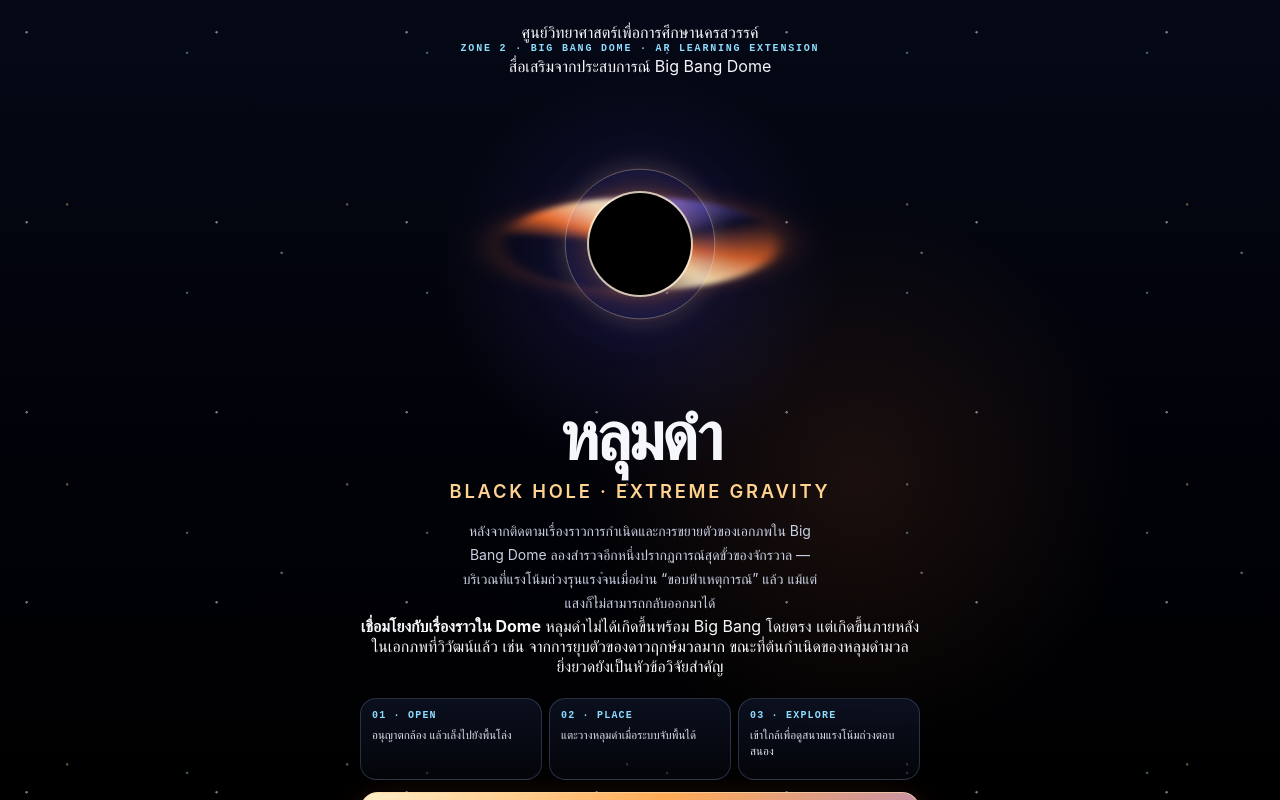
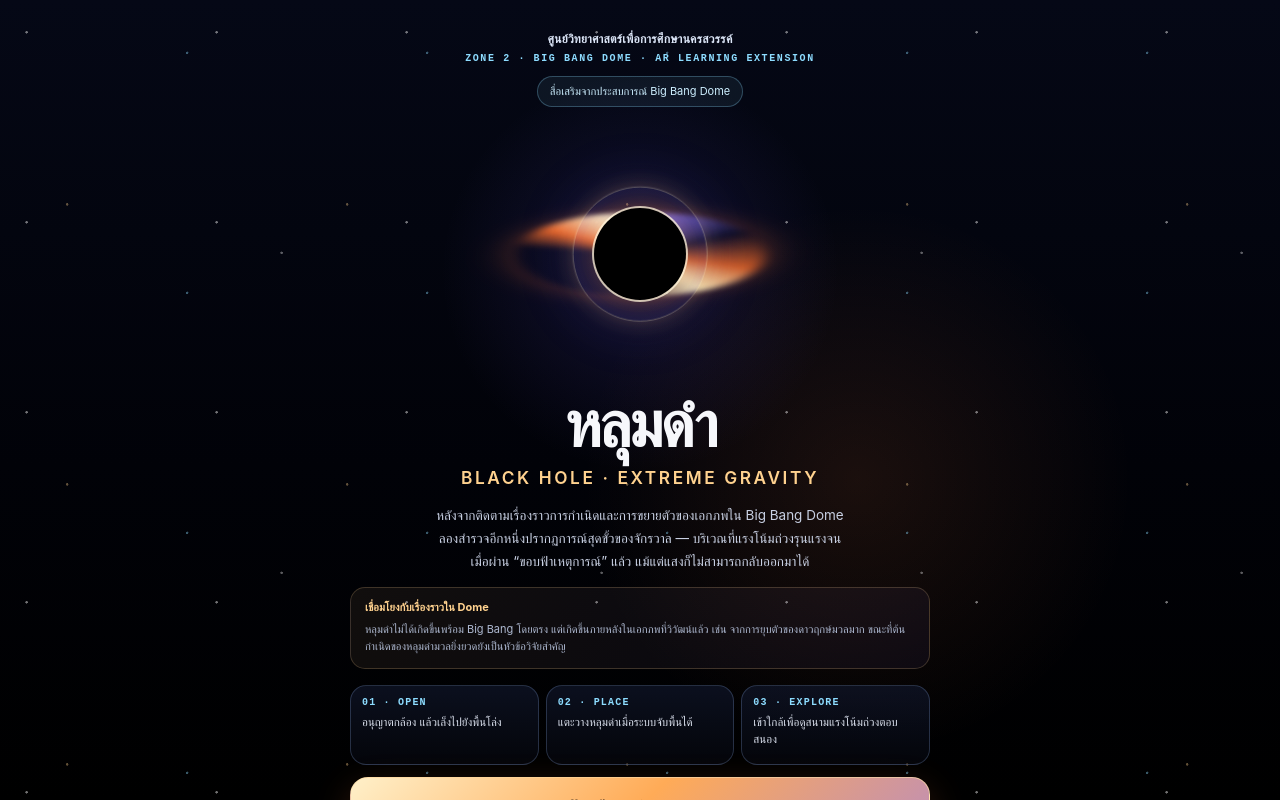
Before and after one commit to dev-am4/ar-blackhole, a plain HTML site: page index.html in a window 1280 px wide. Drawn offline with nearby package versions, Linux system fonts and the light colour scheme.

Commit message:
Add Nakhon Sawan exhibition branding styles

```diff
--- a/blackhole.css
+++ b/blackhole.css
@@ -25,21 +25,26 @@ canvas.gl{display:block}
   radial-gradient(circle at 78% 22%,rgba(141,220,255,.8) 0 1px,transparent 1.5px),
   radial-gradient(circle at 24% 73%,rgba(255,210,143,.75) 0 1px,transparent 1.5px),
   radial-gradient(circle at 88% 79%,rgba(255,255,255,.7) 0 1px,transparent 1.5px);background-size:190px 190px,240px 240px,280px 280px,320px 320px}
-.intro-shell{position:relative;width:min(560px,100%);display:flex;flex-direction:column;align-items:center;text-align:center}
-.brand{font:600 10px/1.4 ui-monospace,SFMono-Regular,monospace;letter-spacing:.18em;color:var(--cyan);text-transform:uppercase}
-.preview{position:relative;width:min(64vw,300px);aspect-ratio:1;margin:18px auto 8px;display:grid;place-items:center}
+.intro-shell{position:relative;width:min(580px,100%);display:flex;flex-direction:column;align-items:center;text-align:center;padding:8px 0 18px}
+.venue{font-size:12px;line-height:1.5;color:#dbe5f7;font-weight:700;letter-spacing:.02em}
+.brand{margin-top:4px;font:600 10px/1.4 ui-monospace,SFMono-Regular,monospace;letter-spacing:.16em;color:var(--cyan);text-transform:uppercase}
+.supplement-badge{margin-top:10px;padding:7px 12px;border:1px solid rgba(141,220,255,.28);border-radius:999px;background:rgba(141,220,255,.07);color:#cdefff;font-size:11px;line-height:1.35}
+.preview{position:relative;width:min(58vw,270px);aspect-ratio:1;margin:12px auto 4px;display:grid;place-items:center}
 .preview::before{content:"";position:absolute;inset:4%;border-radius:50%;background:conic-gradient(from 20deg,transparent 0 12%,rgba(255,111,40,.92) 20%,rgba(255,245,205,.98) 29%,rgba(141,120,255,.72) 38%,transparent 50%,rgba(255,111,40,.78) 65%,rgba(255,239,184,.95) 76%,transparent 88%);filter:blur(7px);transform:scaleY(.34) rotate(-8deg);box-shadow:0 0 44px rgba(255,113,45,.35);animation:spin 8s linear infinite}
 .preview::after{content:"";position:absolute;width:34%;aspect-ratio:1;border-radius:50%;background:#000;box-shadow:0 0 0 2px rgba(255,245,218,.75),0 0 22px 10px rgba(255,151,63,.18),0 0 70px 16px rgba(92,91,255,.15)}
 .lens-ring{position:absolute;width:52%;aspect-ratio:1;border-radius:50%;border:1px solid rgba(255,239,194,.58);box-shadow:0 0 24px rgba(255,196,111,.35),inset 0 0 22px rgba(119,111,255,.22);animation:breathe 2.4s ease-in-out infinite}
-h1{font-size:clamp(38px,11vw,68px);line-height:.98;letter-spacing:-.045em;font-weight:800}
+h1{font-size:clamp(36px,10vw,64px);line-height:.98;letter-spacing:-.045em;font-weight:800}
 h1 span{display:block;margin-top:9px;font-size:.27em;line-height:1.45;letter-spacing:.15em;color:var(--amber);font-weight:600;text-transform:uppercase}
-.lede{max-width:42ch;margin-top:15px;color:#c8d0e3;font-size:14px;line-height:1.72}
-.steps{width:100%;display:grid;grid-template-columns:repeat(3,1fr);gap:7px;margin-top:22px;text-align:left}
-.step{min-height:82px;padding:11px;border:1px solid var(--edge);border-radius:16px;background:linear-gradient(180deg,rgba(18,25,48,.62),rgba(7,10,20,.5));color:#d9dfec;font-size:11.5px;line-height:1.45}
+.lede{max-width:48ch;margin-top:14px;color:#c8d0e3;font-size:13.5px;line-height:1.72}
+.science-note{width:100%;margin-top:14px;padding:12px 14px;border:1px solid rgba(255,210,143,.20);border-radius:15px;background:linear-gradient(135deg,rgba(255,210,143,.065),rgba(141,120,255,.055));text-align:left}
+.science-note b{display:block;color:var(--amber);font-size:11px;line-height:1.4;margin-bottom:5px}
+.science-note span{display:block;color:#aeb9d1;font-size:11px;line-height:1.6}
+.steps{width:100%;display:grid;grid-template-columns:repeat(3,1fr);gap:7px;margin-top:16px;text-align:left}
+.step{min-height:80px;padding:11px;border:1px solid var(--edge);border-radius:16px;background:linear-gradient(180deg,rgba(18,25,48,.62),rgba(7,10,20,.5));color:#d9dfec;font-size:11.5px;line-height:1.45}
 .step b{display:block;margin-bottom:6px;color:var(--cyan);font:600 10px ui-monospace,SFMono-Regular,monospace;letter-spacing:.12em}
 #startBtn{width:100%;min-height:60px;margin-top:12px;border:1px solid rgba(255,221,166,.65);border-radius:18px;background:linear-gradient(135deg,#fff0c9,#ffab57 50%,#8d78ff 140%);color:#100b0a;font-weight:900;font-size:17px;box-shadow:0 12px 36px rgba(255,126,48,.20);cursor:pointer}
 #startBtn:disabled{opacity:.72}
-.compat{margin-top:10px;color:#7f8aa4;font-size:10.5px;line-height:1.55}
+.compat{margin-top:10px;color:#7f8aa4;font-size:10.5px;line-height:1.55;max-width:54ch}
 
 #ar{position:fixed;inset:0;z-index:30;display:none;pointer-events:none}
 #ar.on{display:block}
@@ -48,12 +53,14 @@ h1 span{display:block;margin-top:9px;font-size:.27em;line-height:1.45;letter-spa
 .status-dot{width:8px;height:8px;border-radius:50%;background:#ff6e74;box-shadow:0 0 12px rgba(255,110,116,.6)}
 .status-dot.ready{background:var(--cyan);box-shadow:0 0 14px rgba(141,220,255,.95)}
 .status-text{font:600 10.5px ui-monospace,SFMono-Regular,monospace;letter-spacing:.10em;text-transform:uppercase}
-.exit{margin-left:auto;min-height:42px;padding:8px 14px;border:1px solid var(--edge);border-radius:999px;background:var(--panel);color:var(--text);backdrop-filter:blur(12px);cursor:pointer}
+.zone-mark{margin-left:auto;color:#8ea0bf;font:600 8.5px/1.3 ui-monospace,SFMono-Regular,monospace;letter-spacing:.08em;white-space:nowrap}
+.exit{min-height:42px;padding:8px 14px;border:1px solid var(--edge);border-radius:999px;background:var(--panel);color:var(--text);backdrop-filter:blur(12px);cursor:pointer}
 .gravity-card{position:absolute;z-index:4;top:calc(env(safe-area-inset-top) + 72px);left:50%;width:min(88vw,420px);transform:translateX(-50%);padding:12px 14px;border:1px solid var(--edge);border-radius:18px;background:linear-gradient(135deg,rgba(5,8,19,.72),rgba(18,13,37,.62));backdrop-filter:blur(14px);box-shadow:0 14px 35px rgba(0,0,0,.18)}
 .gravity-head{display:flex;justify-content:space-between;gap:12px;align-items:center;font-size:11px;color:#c8d2e8}
 .gravity-head strong{font-size:12px;color:var(--amber)}
 .meter{height:5px;margin-top:9px;border-radius:999px;overflow:hidden;background:rgba(255,255,255,.08)}
 .meter i{display:block;width:100%;height:100%;transform:scaleX(.04);transform-origin:left center;background:linear-gradient(90deg,var(--cyan),var(--violet),#ff7340,var(--amber));box-shadow:0 0 16px rgba(255,145,71,.55);transition:transform .08s linear}
+.gravity-fact{margin-top:8px;color:#9ba9c5;font-size:9.5px;line-height:1.45}
 .hint{position:absolute;z-index:5;left:50%;bottom:calc(env(safe-area-inset-bottom) + 118px);transform:translateX(-50%);width:max-content;max-width:92vw;padding:10px 16px;border:1px solid var(--edge);border-radius:999px;background:var(--panel-strong);color:#e9edf7;font-size:12.5px;line-height:1.35;text-align:center;white-space:normal;backdrop-filter:blur(14px);box-shadow:0 10px 28px rgba(0,0,0,.30)}
 .dock{position:absolute;z-index:6;left:0;right:0;bottom:0;display:flex;justify-content:center;gap:8px;padding:17px 12px calc(env(safe-area-inset-bottom) + 18px);background:linear-gradient(to top,rgba(0,1,6,.88),transparent);pointer-events:auto}
 .btn{min-height:50px;padding:11px 17px;border:1px solid var(--edge);border-radius:999px;background:var(--panel);color:var(--text);font-weight:700;cursor:pointer;backdrop-filter:blur(12px)}
@@ -72,6 +79,6 @@ h1 span{display:block;margin-top:9px;font-size:.27em;line-height:1.45;letter-spa
 @keyframes spin{to{transform:scaleY(.34) rotate(352deg)}}
 @keyframes breathe{0%,100%{transform:scale(.96);opacity:.62}50%{transform:scale(1.05);opacity:1}}
 @keyframes placePulse{0%,100%{transform:scale(1)}50%{transform:scale(1.035)}}
-@media(max-height:720px){.preview{width:min(46vw,220px);margin-top:8px}.steps{margin-top:13px}.step{min-height:68px}.lede{margin-top:10px}.intro-shell{padding-bottom:6px}}
-@media(max-width:390px){.steps{gap:5px}.step{padding:9px;font-size:10.5px}.dock{gap:6px}.btn{padding-inline:14px}}
+@media(max-height:760px){.preview{width:min(42vw,205px);margin-top:6px}.steps{margin-top:12px}.step{min-height:66px}.lede{margin-top:9px}.science-note{margin-top:10px;padding:10px 12px}.intro-shell{padding-bottom:6px}}
+@media(max-width:430px){.zone-mark{display:none}.steps{gap:5px}.step{padding:9px;font-size:10.5px}.dock{gap:6px}.btn{padding-inline:14px}.intro-shell{width:100%}}
 @media(prefers-reduced-motion:reduce){*{animation:none!important;transition:none!important}}
```
